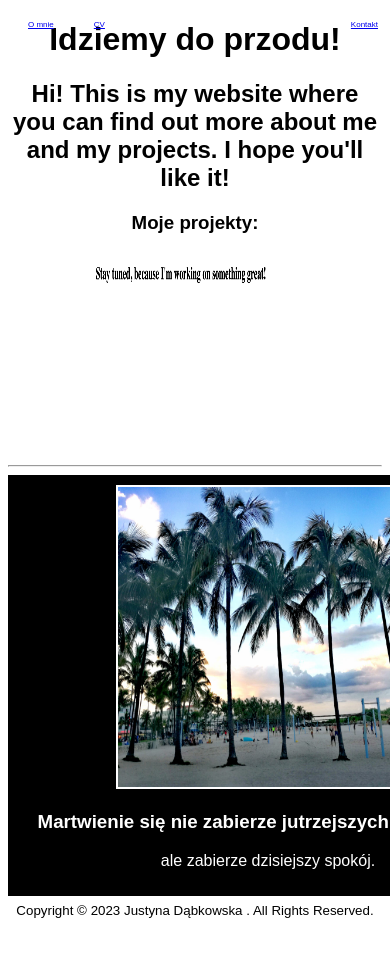
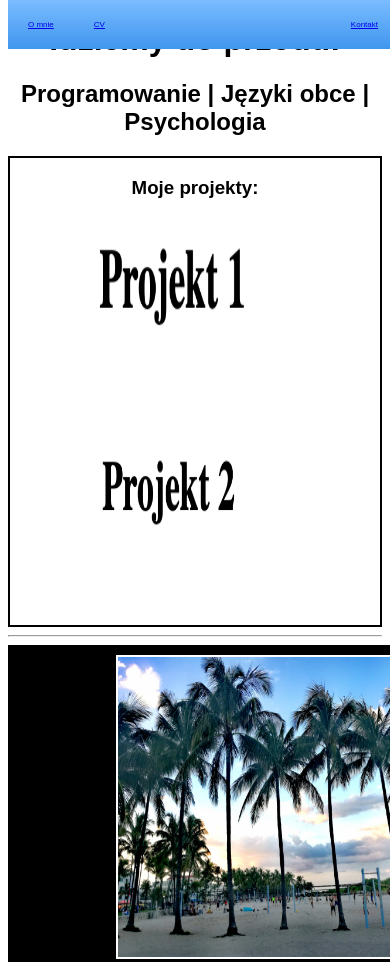
Before and after one commit to justynadabkowska/Portfolio, a plain HTML site: page index.html in a window 390 px wide. Shown: the top 962 px of the page. Before the commit the page ends 927 px from the top, so only its background shows below. Drawn offline with Linux system fonts and the light colour scheme; a web font is replaced by a local one.

Commit message:
adding responsive changes

```diff
--- a/index.html
+++ b/index.html
@@ -22,14 +22,21 @@
       </ul>
     </nav>
     <h1>Idziemy do przodu!</h1>
-    <h2>
-      Hi! This is my website where you can find out more about me and my
-      projects. I hope you'll like it!
-    </h2>
-    <h3>Moje projekty:</h3>
-    <a href="projects.html"
-      ><img src="project1_picture.png" height="200" width="200"
-    /></a>
+    <h2>Programowanie | Języki obce | Psychologia</h2>
+    <div class="projects">
+      <h3>Moje projekty:</h3>
+      <div class="project">
+        <a href="projekt1.html"
+          ><img src="projekt1.png" height="200" width="200"
+        /></a>
+      </div>
+    <div class="project">
+        <a href="projekt2.html"
+        ><img src="projekt2.png" height="200" width="200"
+        /></a>
+        </div>
+    </div>
+    </body>
     <hr />
     <div id="meme">
       <img id="img-meme" src="images/miami.jpg" alt="miami" height="300"
--- a/style.css
+++ b/style.css
@@ -11,6 +11,12 @@
 }
 #img-meme {
   border: 2px solid white;
+}
+.projects {
+  border: 2px solid black;
+}
+.project {
+  display: inline;
 }
 /***********************************************************************
  *  Nav Bar
@@ -42,3 +48,44 @@ li {
   top: 0;
   width: 100%;
 }
+.blue {
+  background: #7abcff; /* Old browsers */
+  background: -moz-linear-gradient(
+    top,
+    #7abcff 0%,
+    #60abf8 44%,
+    #4096ee 100%
+  ); /* FF3.6+ */
+  background: -webkit-gradient(
+    linear,
+    left top,
+    left bottom,
+    color-stop(0%, #7abcff),
+    color-stop(44%, #60abf8),
+    color-stop(100%, #4096ee)
+  ); /* Chrome,Safari4+ */
+  background: -webkit-linear-gradient(
+    top,
+    #7abcff 0%,
+    #60abf8 44%,
+    #4096ee 100%
+  ); /* Chrome10+,Safari5.1+ */
+  background: -o-linear-gradient(
+    top,
+    #7abcff 0%,
+    #60abf8 44%,
+    #4096ee 100%
+  ); /* Opera 11.10+ */
+  background: -ms-linear-gradient(
+    top,
+    #7abcff 0%,
+    #60abf8 44%,
+    #4096ee 100%
+  ); /* IE10+ */
+  background: linear-gradient(
+    top,
+    #7abcff 0%,
+    #60abf8 44%,
+    #4096ee 100%
+  ); /* W3C */
+}
```
Also changed, not shown: projekt1.html (added, +12 -0 lines), projekt2.html (added, +12 -0 lines), projekt1.png (added), projekt2.png (added).
